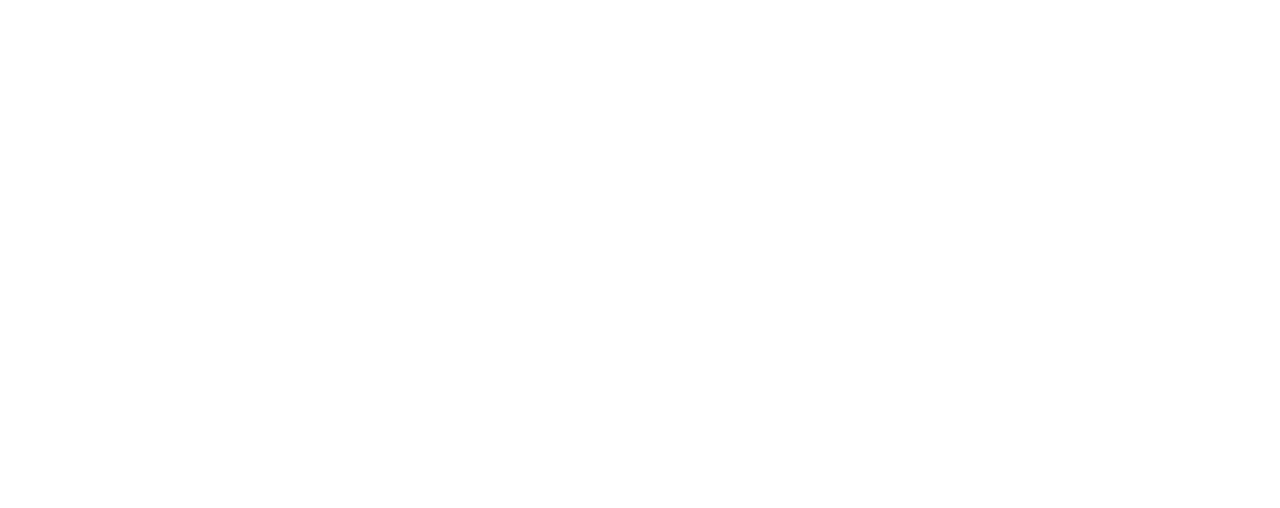
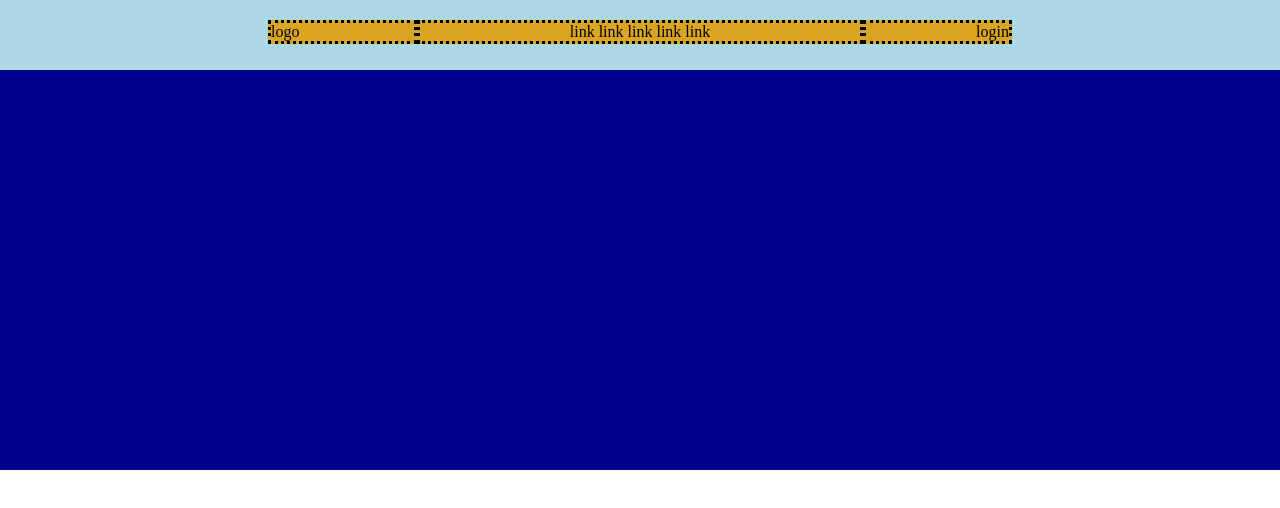
Before and after one commit to RicTieri/htmlcss-struttura-discord, a plain HTML site: page index.html in a window 1280 px wide. Drawn offline with Linux system fonts and the light colour scheme.

Commit message:
implemented header

```diff
--- a/index.html
+++ b/index.html
@@ -8,6 +8,24 @@
   <link rel="stylesheet" href="./style/style.css">
 </head>
 <body>
+  <header>
+    <nav class="flex">
+      <div class="logo dotted">logo</div>
+      <div class="navbar dotted">
+        <ul>
+          <li>link</li>
+          <li>link</li>
+          <li>link</li>
+          <li>link</li>
+          <li>link</li>
+        </ul>
+      </div>
+      <div class="login dotted">login</div>
+    </nav>
+  </header>
+  <section class="jumbo flex">
+    <div class="jumbo-pink"></div>
+  </section>
 
 </body>
 </html>
--- a/style/style.css
+++ b/style/style.css
@@ -3,3 +3,56 @@
   padding:0;
   box-sizing: border-box;
 }
+
+header{
+  background-color: #add8e6;
+  height: 70px;
+  padding: 20px;
+}
+
+.flex{
+  display: flex;
+}
+
+nav{
+  background-color: #daa520;
+  width: 60%;
+  margin: auto;
+  align-items: center;
+}
+
+.dotted{
+  border: black dotted;
+}
+
+.logo,
+.login{
+  width: 20%;
+}
+
+.login{
+  text-align: end;
+}
+
+.navbar{
+  text-align: center;
+  width: 60%;
+}
+
+ul{
+  list-style: none;
+}
+
+li{
+  display: inline;
+}
+
+.jumbo{
+  background-color: #00008b;
+  width: 100%;
+  height: 400px;
+}
+
+.jumbo-pink{
+  background-color: #ee82ee;
+}
```
